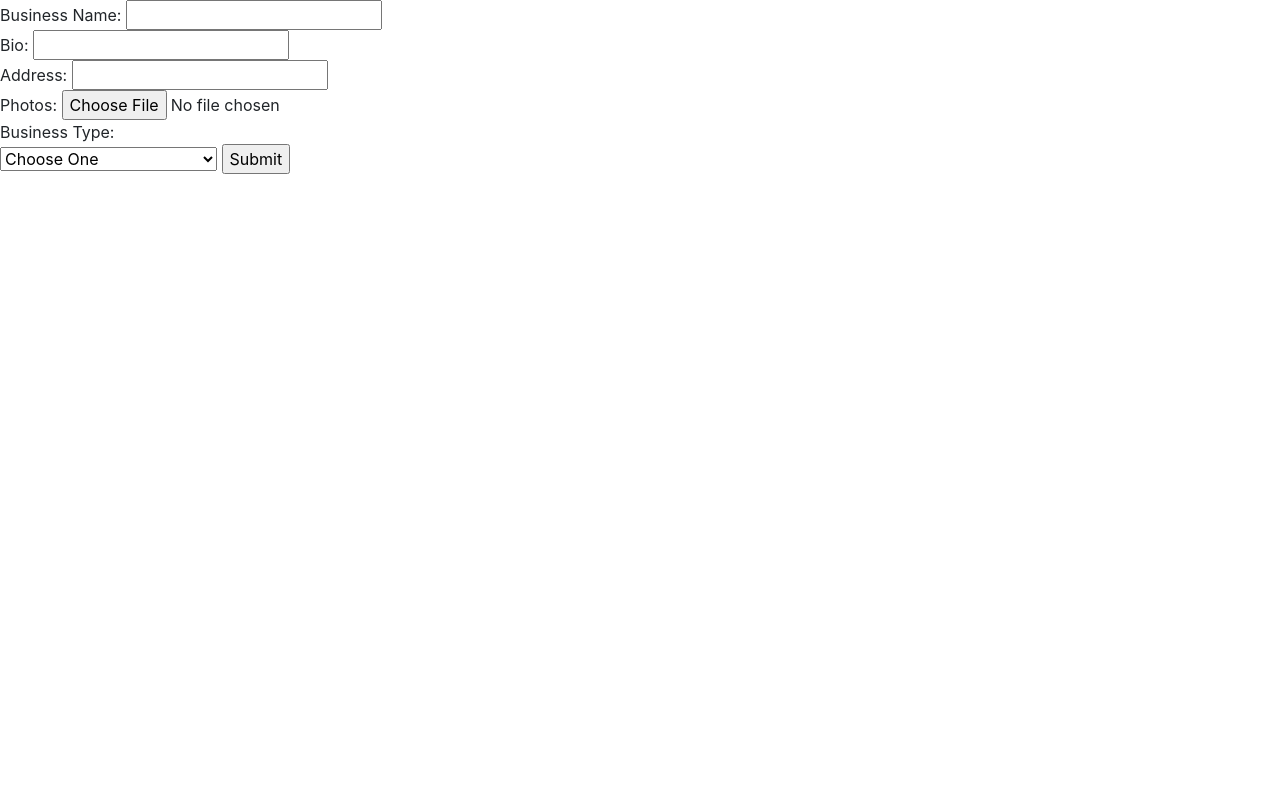
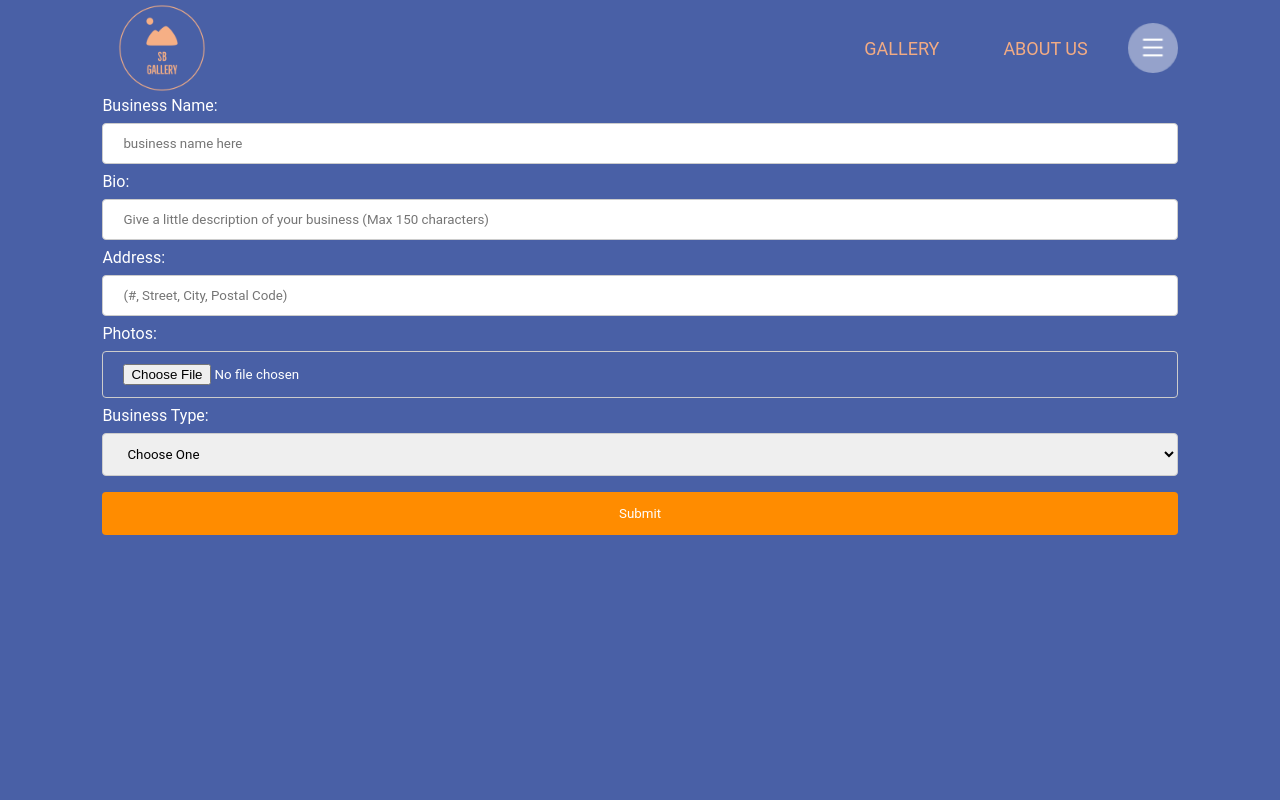
Before and after one commit to kevshao/uofthacks, a Flask app: page /formspage in a window 1280 px wide. Run offline with Flask 2, Linux system fonts and the light colour scheme; some libraries are stand-ins or nearby versions.

Commit message:
bro commit? more like commit of my balcony
lmao

```diff
--- /dev/null
+++ b/tempCodeRunnerFile.py
@@ -0,0 +1 @@
+m
--- a/website/__init__.py
+++ b/website/__init__.py
@@ -1,5 +1,6 @@
 from flask import Flask
 from flask_sqlalchemy import SQLAlchemy
+
 
 dataBase = SQLAlchemy()
 DB_NAME = "database.db"
--- a/website/static/styles/style.css
+++ b/website/static/styles/style.css
@@ -196,3 +196,34 @@ button{
 .media ul li a:hover {
     transform: translate(0,-10px)
 }
+
+form {
+    color: white;
+}
+
+/*For the text for the submission*/
+input[type=text], select,input[type=file] {
+    width: 100%;
+    padding: 12px 20px;
+    margin: 8px 0;
+    display: inline-block;
+    border: 1px solid #ccc;
+    border-radius: 4px;
+    box-sizing: border-box;
+}
+
+/*for submit button whole button*/
+input[type=submit] {
+    width: 100%;
+    background-color: darkorange;
+    color: white;
+    padding: 14px 20px;
+    margin: 8px 0;
+    border: none;
+    border-radius: 4px;
+    cursor: pointer;
+}
+
+input[type=submit]:hover {
+    background-color: darkred;
+  }
--- a/website/templates/form.html
+++ b/website/templates/form.html
@@ -2,23 +2,26 @@
 <html>
     <head>
         <meta charset="utf-8" />
-        <meta name="viewport" content="width=device-width, initial-scale=1" />
-        <link
-          rel="stylesheet"
-          href="https://stackpath.bootstrapcdn.com/bootstrap/4.4.1/css/bootstrap.min.css"
-          integrity="sha384-Vkoo8x4CGsO3+Hhxv8T/Q5PaXtkKtu6ug5TOeNV6gBiFeWPGFN9MuhOf23Q9Ifjh"
-          crossorigin="anonymous"
-        />
-        <link
-          rel="stylesheet"
-          href="https://stackpath.bootstrapcdn.com/font-awesome/4.7.0/css/font-awesome.min.css"
-          crossorigin="anonymous"
-        />
+        <meta name="viewport" content="width=device-width", intital-scale=1.0>
+        <title>bro idek</title>
+
+        <link rel = "stylesheet" href="../static/styles/style.css">
+
+        <link rel="stylesheet" href="https://stackpath.bootstrapcdn.com/font-awesome/4.7.0/css/font-awesome.min.css"
+        integrity="sha384-wvfXpqpZZVQGK6TAh5PVlGOfQNHSoD2xbE+QkPxCAFlNEevoEH3Sl0sibVcOQVnN" crossorigin="anonymous">
     </head>
     <body>
-        <nav>
-
-        </nav>
+      <div class = "container">
+        <div class = "navbar">
+            <img src="../static/styles/logo.jpeg" class ="logo"> <!-- We add our logo here when we make it -->
+            <nav>
+                <ul>
+                  <li><a href="{{ url_for('auth.gallery') }}">GALLERY</a></li>
+                  <li><a href="{{ url_for('auth.aboutUs') }}">ABOUT US</a></li>
+                </ul>
+            </nav>
+            <img src = "../static/styles/menu.png" class ="menu-icon"> <!-- Menu Icon is needed -->
+        </div>
 
         {% with messages = get_flashed_messages(with_categories=true) %} {% if
             messages %} {% for category, message in messages %} {% if category ==
@@ -40,10 +43,10 @@
 
 
         <form method = "POST">
-            Business Name: <input type="text" name="BusinessName"><br>
-            Bio: <input type = "text" name = "Bio"><br>
-            Address: <input type = "text" name = "Address"><br>
-            Photos: <input type="file" name = "Photos"><br>
+            Business Name: <br><input type="text" name="BusinessName" placeholder = "business name here"><br>
+            Bio: <br><input type = "text" name = "Bio" placeholder = "Give a little description of your business (Max 150 characters)"><br>
+            Address: <br><input type = "text" name = "Address" placeholder = "(#, Street, City, Postal Code)"><br>
+            Photos: <br><input type="file" name = "Photos"><br>
             Business Type: <br> <select name = "BusinessType" id = "BusinessType">
               <optgroup label="Types">
                 <option value="Choose">Choose One</option>
@@ -61,7 +64,7 @@
               <option value="finances/law">Finances/Law</option>
               <option value="other">Other</option>
           </optgroup></select>
-          <input type = "submit">
+          <input type = "submit" value = "Submit">
           </form>
 
 
--- a/website/views.py
+++ b/website/views.py
@@ -1,5 +1,4 @@
 from flask import Blueprint, render_template
-
 views = Blueprint('views', __name__)
 
 # add URL to homepage
```
Also changed, not shown: website/templates/index.html (+4 -4 lines).
